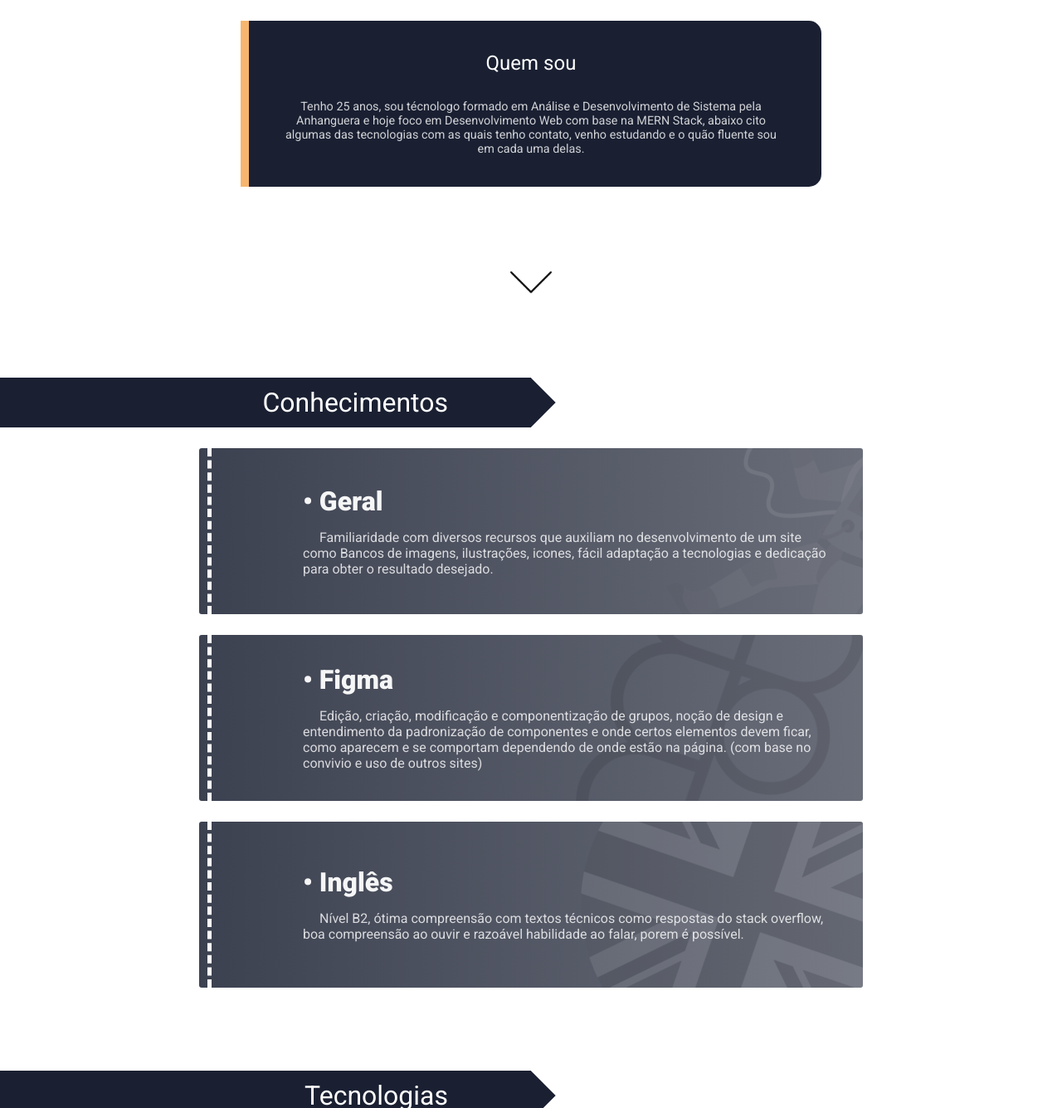
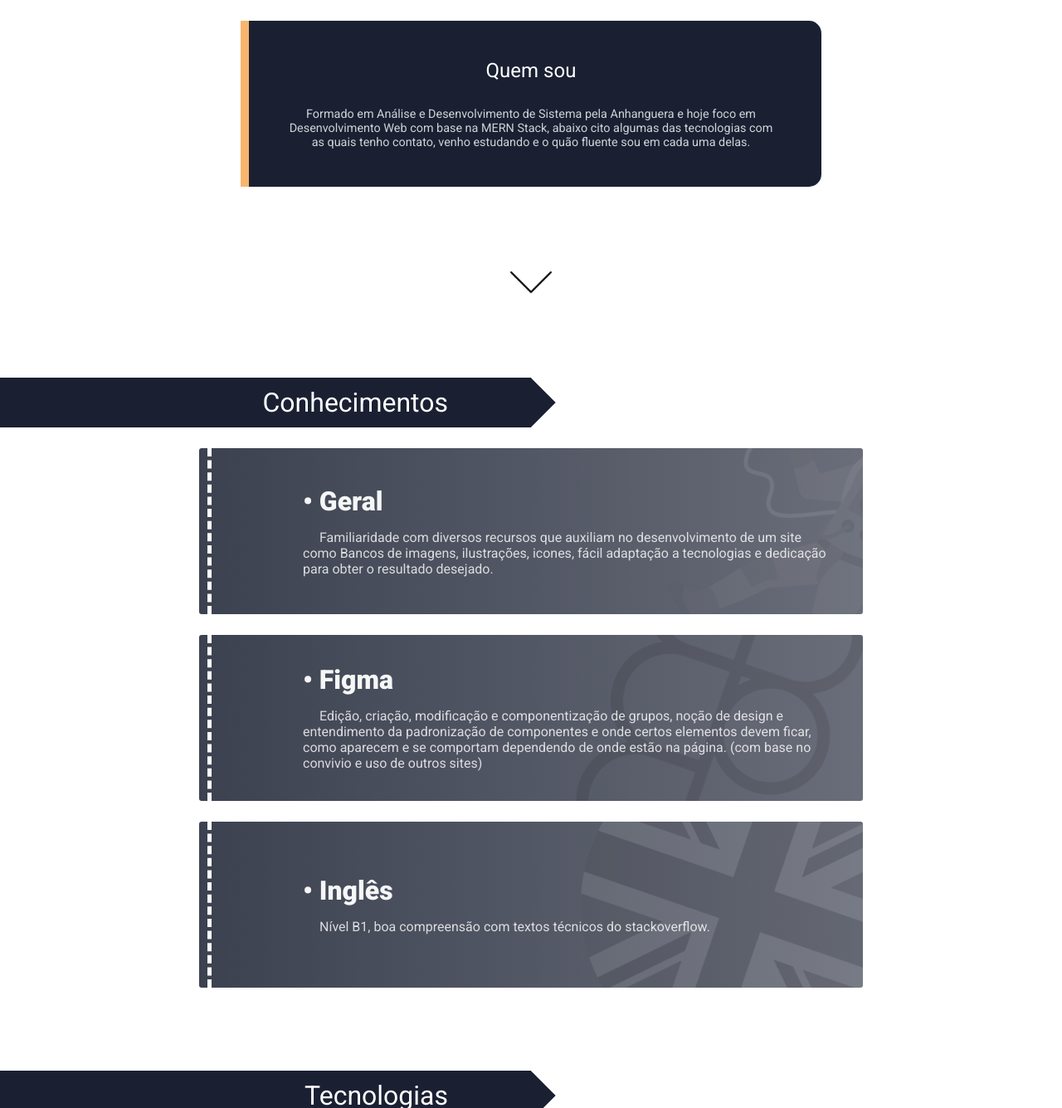
Before and after one commit to luciano44/old-portfolio, a website: page index.html in a window 1280 px wide. Shown: the part 560-1895 px from the top of the page at 83% size. Drawn offline with Linux system fonts and the light colour scheme.

Commit message:
updated texts

```diff
--- a/index.html
+++ b/index.html
@@ -67,7 +67,7 @@
         <div class="profile-main">
           <h2 class="profile-title">Quem sou</h2>
           <p class="profile-description">
-            Tenho 25 anos, sou técnologo formado em Análise e Desenvolvimento de
+             Formado em Análise e Desenvolvimento de
             Sistema pela Anhanguera e hoje foco em Desenvolvimento Web com base
             na MERN Stack, abaixo cito algumas das tecnologias com as quais
             tenho contato, venho estudando e o quão fluente sou em cada uma
@@ -115,9 +115,7 @@
           <div class="row-txt">
             <h2>• Inglês</h2>
             <p>
-              Nível B2, ótima compreensão com textos técnicos como respostas do
-              stack overflow, boa compreensão ao ouvir e razoável habilidade ao
-              falar, porem é possível.
+              Nível B1, boa compreensão com textos técnicos do stackoverflow.
             </p>
           </div>
         </div>
```
